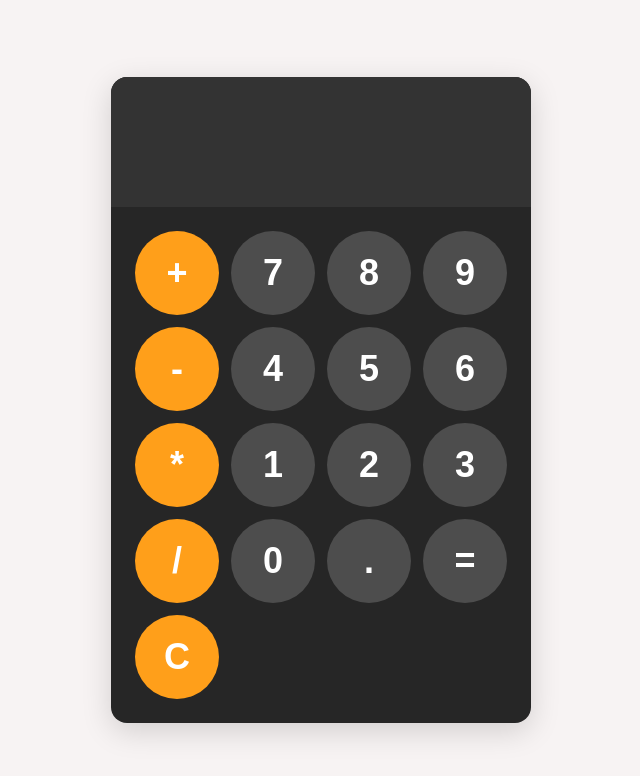
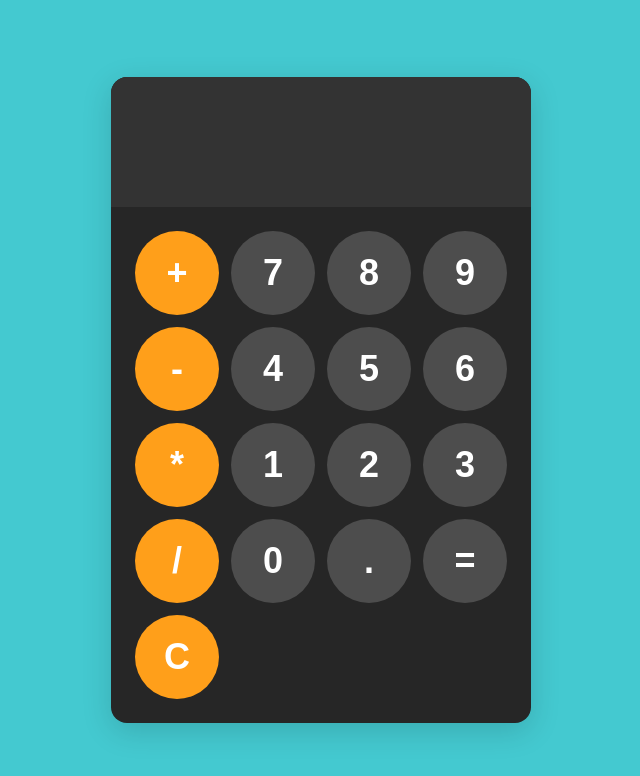
Before and after one commit to elegantsoftware01/Calculator, a plain HTML site: page index.html in a window 1280 px wide. Shown: the whole page, without its empty margins (319-959 px from the left). Drawn offline with Linux system fonts and the light colour scheme.

Commit message:
26/10/25

```diff
--- a/index.css
+++ b/index.css
@@ -19,7 +19,7 @@ body{
   align-items: center;
   min-height: 100dvh;
   padding: 16px;
-  background-color: var(--bg);
+  background-color: rgba(16, 186, 195, 0.779);
 }
 
 #calculator{
```
Also changed, not shown: 1 other file.
